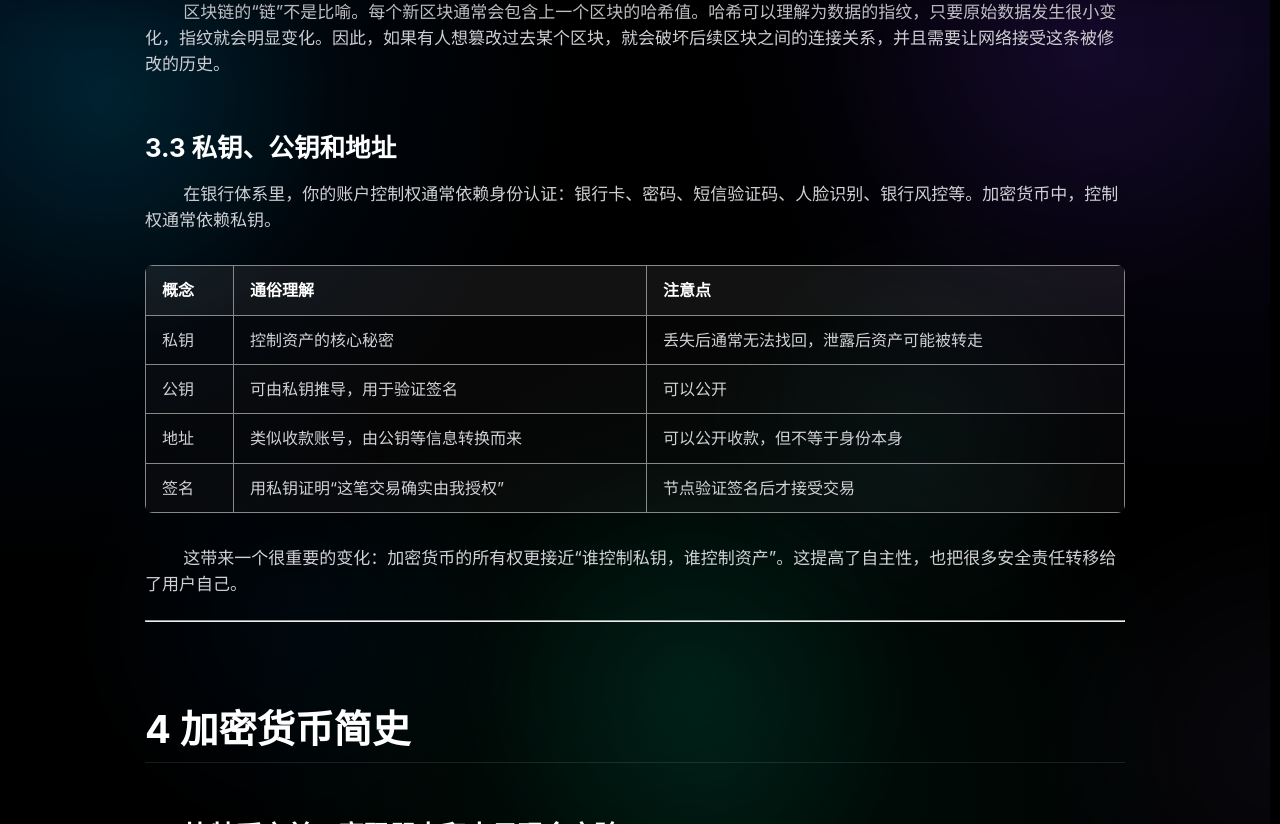
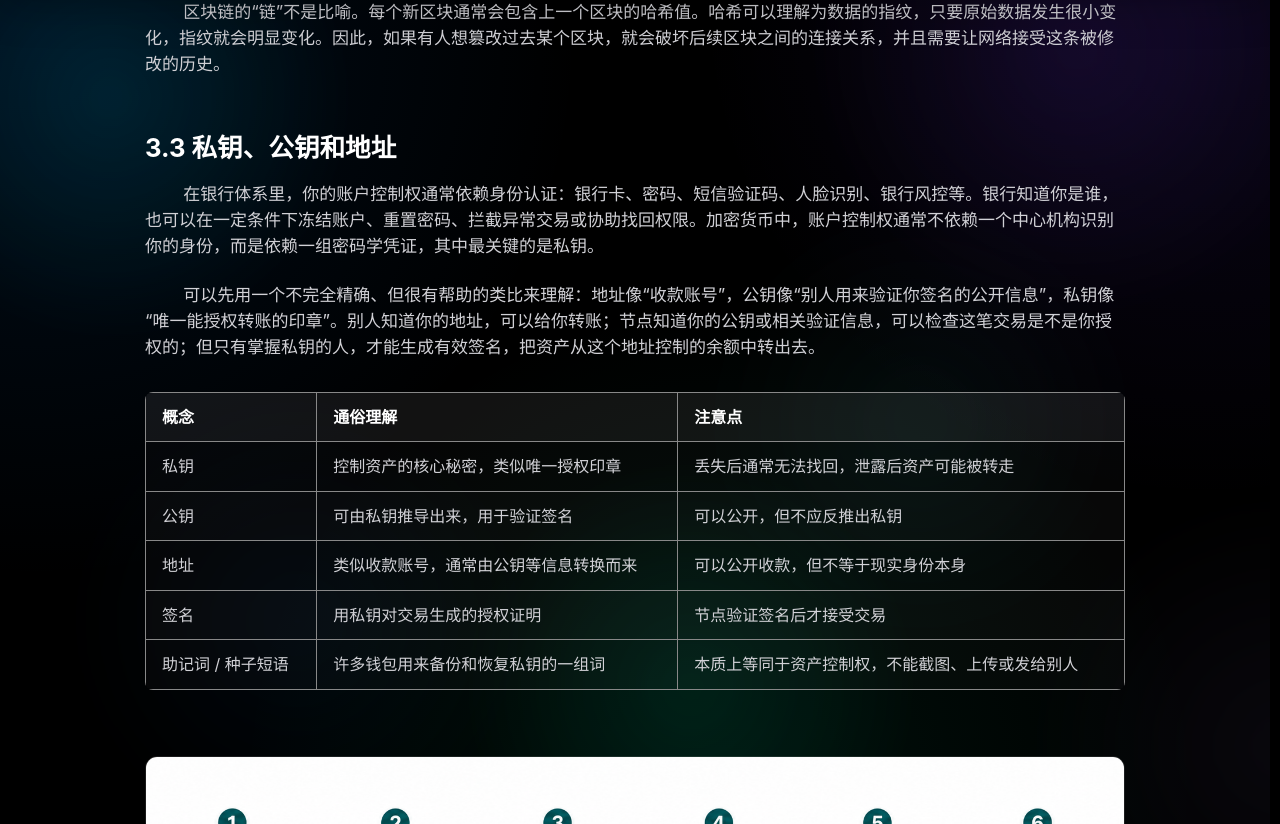
Before and after one commit to Verdvana/Verdvana.github.io, a Jekyll site: the page built from _posts/2026-06-08-加密货币入门指南.md, in a window 1280 px wide and 900 px high, scrolled down 4968 px, cut to the strip 76-900 px from the top of the window. Built offline with Jekyll 4.4.1, drawn with Linux system fonts in a browser that asks for light colours; comment, search, counter and statistics services are not loaded; some of the changed text lies outside the part shown.

Commit message:
fix(posts): enhance explanation of private keys, public keys, and addresses; add related diagram

```diff
--- a/_posts/2026-06-08-加密货币入门指南.md
+++ b/_posts/2026-06-08-加密货币入门指南.md
@@ -112,16 +112,27 @@ tags:
 
 ### 3.3 私钥、公钥和地址
 
-&#160; &#160; &#160; &#160; 在银行体系里，你的账户控制权通常依赖身份认证：银行卡、密码、短信验证码、人脸识别、银行风控等。加密货币中，控制权通常依赖私钥。
+&#160; &#160; &#160; &#160; 在银行体系里，你的账户控制权通常依赖身份认证：银行卡、密码、短信验证码、人脸识别、银行风控等。银行知道你是谁，也可以在一定条件下冻结账户、重置密码、拦截异常交易或协助找回权限。加密货币中，账户控制权通常不依赖一个中心机构识别你的身份，而是依赖一组密码学凭证，其中最关键的是私钥。
+
+&#160; &#160; &#160; &#160; 可以先用一个不完全精确、但很有帮助的类比来理解：地址像“收款账号”，公钥像“别人用来验证你签名的公开信息”，私钥像“唯一能授权转账的印章”。别人知道你的地址，可以给你转账；节点知道你的公钥或相关验证信息，可以检查这笔交易是不是你授权的；但只有掌握私钥的人，才能生成有效签名，把资产从这个地址控制的余额中转出去。
 
 | 概念 | 通俗理解 | 注意点 |
 | --- | --- | --- |
-| 私钥 | 控制资产的核心秘密 | 丢失后通常无法找回，泄露后资产可能被转走 |
-| 公钥 | 可由私钥推导，用于验证签名 | 可以公开 |
-| 地址 | 类似收款账号，由公钥等信息转换而来 | 可以公开收款，但不等于身份本身 |
-| 签名 | 用私钥证明“这笔交易确实由我授权” | 节点验证签名后才接受交易 |
+| 私钥 | 控制资产的核心秘密，类似唯一授权印章 | 丢失后通常无法找回，泄露后资产可能被转走 |
+| 公钥 | 可由私钥推导出来，用于验证签名 | 可以公开，但不应反推出私钥 |
+| 地址 | 类似收款账号，通常由公钥等信息转换而来 | 可以公开收款，但不等于现实身份本身 |
+| 签名 | 用私钥对交易生成的授权证明 | 节点验证签名后才接受交易 |
+| 助记词 / 种子短语 | 许多钱包用来备份和恢复私钥的一组词 | 本质上等同于资产控制权，不能截图、上传或发给别人 |
 
-&#160; &#160; &#160; &#160; 这带来一个很重要的变化：加密货币的所有权更接近“谁控制私钥，谁控制资产”。这提高了自主性，也把很多安全责任转移给了用户自己。
+![私钥、公钥、地址与签名验证](https://raw.githubusercontent.com/Verdvana/Verdvana.github.io/master/_posts/加密货币入门指南/private-key-public-key-address-signature.png)
+
+&#160; &#160; &#160; &#160; 从生成关系看，常见流程是“私钥 → 公钥 → 地址”。这个箭头通常是单向理解的：钱包可以从私钥推导出公钥和地址，但外部观察者不能仅凭地址反推出私钥。也正因为如此，你可以把地址发给别人收款，就像公开一个收款账号；但你绝不能把私钥或助记词发给别人，因为那相当于把账户控制权交出去。
+
+&#160; &#160; &#160; &#160; 当你发起一笔链上转账时，钱包并不是把私钥发送到网络上。更准确的过程是：钱包在本地用私钥对交易内容生成数字签名，然后把“交易内容 + 签名”等信息广播给网络。节点收到后，会验证签名是否匹配、交易格式是否正确、余额或 UTXO 是否足够，以及这笔资产是否已经被花过。验证通过后，交易才有机会被打包进区块。
+
+&#160; &#160; &#160; &#160; 这里有一个容易混淆的点：地址不是“账户实名”，也不是天然等于某个人。链上通常能看到某个地址的历史交易、余额变化和交互对象，但地址背后的现实身份需要通过交易所 KYC、链上行为、公开披露或其他线索才能关联。因此，加密货币并不是完全匿名，更准确地说是“地址层面的可追踪、身份层面的不一定公开”。
+
+&#160; &#160; &#160; &#160; 这带来一个很重要的变化：加密货币的所有权更接近“谁控制私钥，谁控制资产”。这提高了自主性，也把很多安全责任转移给了用户自己。对普通用户来说，最基本的安全边界包括：不要把助记词输入到陌生网站，不要把私钥存到云笔记或聊天软件，不要轻信空投和授权链接，大额资产尽量使用硬件钱包或多重签名方案，并在小额测试后再进行大额转账。
 
 ----
 
```
Also changed, not shown: _posts/加密货币入门指南/private-key-public-key-address-signature.png (added).
